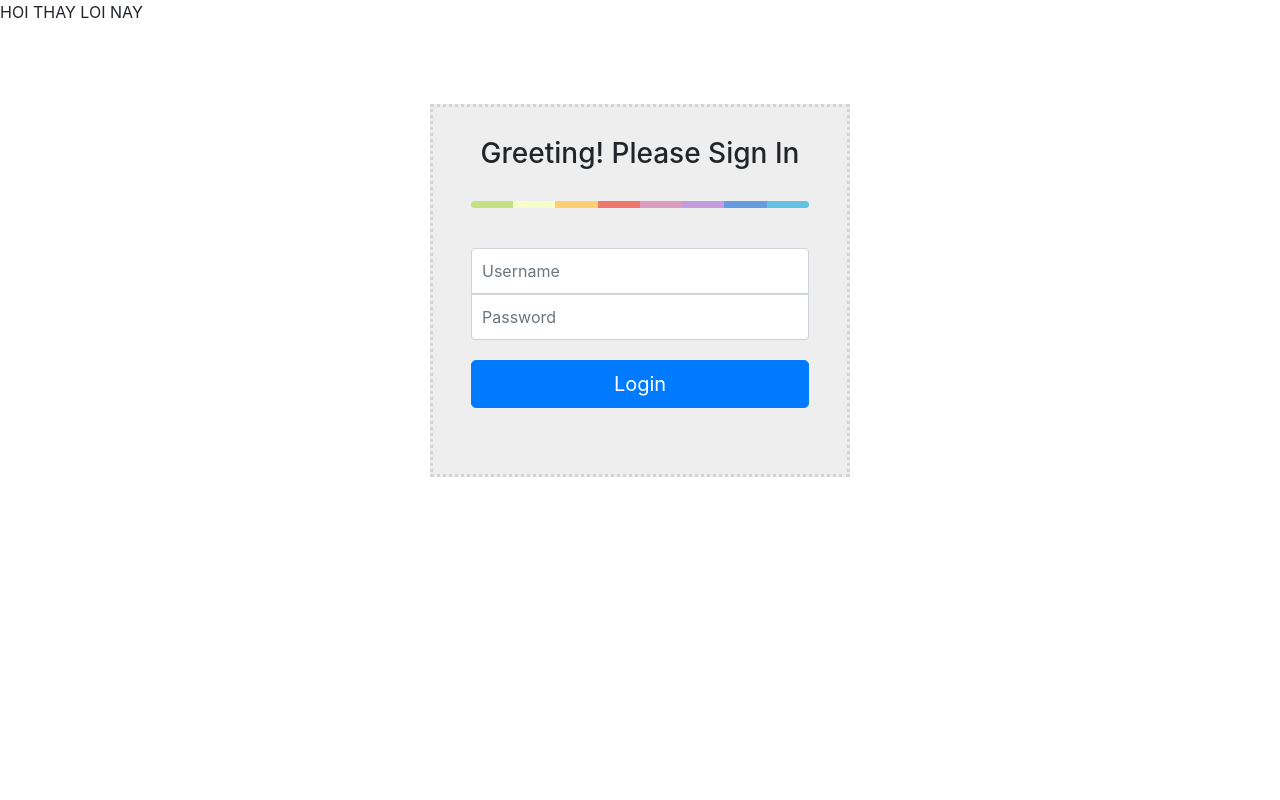
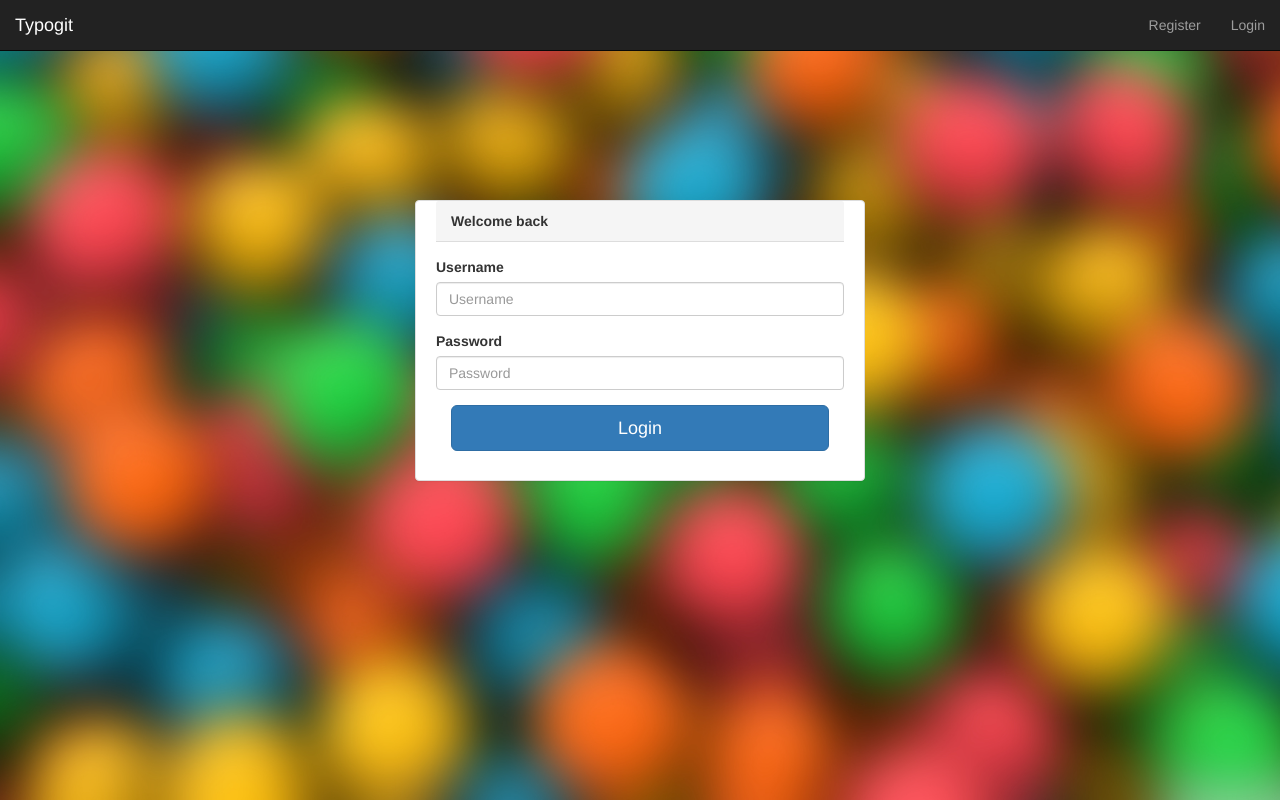
Before and after one commit to znewbiez1001/Typography, a PHP site: page /function/login.php in a window 1280 px wide. Run offline with PHP 8.4, Linux system fonts and the light colour scheme; data that the repository does not hold is empty; some libraries are stand-ins or nearby versions.

Commit message:
Update login page

```diff
--- a/css/login.css
+++ /dev/null
@@ -1,47 +0,0 @@
-.wrapper {
-	margin-top: 80px;
-	margin-bottom: 20px;
-}
-
-.form-signin {
-  max-width: 420px;
-  padding: 30px 38px 66px;
-  margin: 0 auto;
-  background-color: #eee;
-  border: 3px dotted rgba(0,0,0,0.1);
-  }
-
-.form-signin-heading {
-  text-align:center;
-  margin-bottom: 30px;
-}
-
-.form-control {
-  position: relative;
-  font-size: 16px;
-  height: auto;
-  padding: 10px;
-}
-
-input[type="text"] {
-  margin-bottom: 0px;
-  border-bottom-left-radius: 0;
-  border-bottom-right-radius: 0;
-}
-
-input[type="password"] {
-  margin-bottom: 20px;
-  border-top-left-radius: 0;
-  border-top-right-radius: 0;
-}
-
-.colorgraph {
-  height: 7px;
-  border-top: 0;
-  background: #c4e17f;
-  border-radius: 5px;
-  background-image: -webkit-linear-gradient(left, #c4e17f, #c4e17f 12.5%, #f7fdca 12.5%, #f7fdca 25%, #fecf71 25%, #fecf71 37.5%, #f0776c 37.5%, #f0776c 50%, #db9dbe 50%, #db9dbe 62.5%, #c49cde 62.5%, #c49cde 75%, #669ae1 75%, #669ae1 87.5%, #62c2e4 87.5%, #62c2e4);
-  background-image: -moz-linear-gradient(left, #c4e17f, #c4e17f 12.5%, #f7fdca 12.5%, #f7fdca 25%, #fecf71 25%, #fecf71 37.5%, #f0776c 37.5%, #f0776c 50%, #db9dbe 50%, #db9dbe 62.5%, #c49cde 62.5%, #c49cde 75%, #669ae1 75%, #669ae1 87.5%, #62c2e4 87.5%, #62c2e4);
-  background-image: -o-linear-gradient(left, #c4e17f, #c4e17f 12.5%, #f7fdca 12.5%, #f7fdca 25%, #fecf71 25%, #fecf71 37.5%, #f0776c 37.5%, #f0776c 50%, #db9dbe 50%, #db9dbe 62.5%, #c49cde 62.5%, #c49cde 75%, #669ae1 75%, #669ae1 87.5%, #62c2e4 87.5%, #62c2e4);
-  background-image: linear-gradient(to right, #c4e17f, #c4e17f 12.5%, #f7fdca 12.5%, #f7fdca 25%, #fecf71 25%, #fecf71 37.5%, #f0776c 37.5%, #f0776c 50%, #db9dbe 50%, #db9dbe 62.5%, #c49cde 62.5%, #c49cde 75%, #669ae1 75%, #669ae1 87.5%, #62c2e4 87.5%, #62c2e4);
-}
--- a/function/login.php
+++ b/function/login.php
@@ -1,6 +1,6 @@
-
 <html>
   <?php
+  session_start();
   error_reporting(0);
   require '../core/head.php';
   $username = $_POST['USERNAME'];
@@ -10,16 +10,17 @@
       if ($username == ('admin') & $password == ('34779180')) {
           $_SESSION['USERNAME'] = 'USERNAME';
           $_SESSION['PASSWORD'] = 'PASSWORD';
-          header('location: admin.php');
+         header('location: admin.php');
       }
-  } else {
-      echo 'HOI THAY LOI NAY';
   }
+
+
+
   ?>
 
   <head>
     <link rel="stylesheet" href="../css/login.css" media="screen" title="no title" charset="utf-8">
-    <script type="text/javascript">
+    <!-- <script type="text/javascript">
         var attempt = 3; // Variable to count number of attempts.
         // Below function Executes on click of login button.
         function validate(){
@@ -42,10 +43,26 @@
         }
       }
     }
-    </script>
+    </script> -->
+    <style media="screen">
+        body{
+          background: url(../img/register.jpg);
+          background-size: cover;
+        }
+        .panel-default {
+
+        margin: auto;
+        margin-top: 200px;
+        width: 450px;
+        padding-left: 20px;
+        padding-right: 20px;
+        }
+    </style>
   </head>
+
   <body>
-    <div class = "container">
+    <?php include '../core/navbar.php'; ?>
+    <!-- <div class = "container">
 	<div class="wrapper">
 		<form action="" method="post" name="Login_Form" class="form-signin">
 		    <h3 class="form-signin-heading">Greeting! Please Sign In</h3>
@@ -55,7 +72,30 @@
 			  <input type="password" class="form-control" name="PASSWORD" placeholder="Password" id="pass"/>
 
 			  <button class="btn btn-lg btn-primary btn-block"  name="Submit" value="Login" type="Submit" onclick="validate()">Login</button>
-		</form>
+		</form> -->
+
+    <div class="panel panel-default">
+      <div class="panel-heading">
+        <strong>Welcome back</strong>
+      </div>
+      <div class="panel-body">
+        <form class="form-horizontal" role="form" method="post" name="Login_Form">
+          <div class="form-group">
+            <label>
+              Username
+            </label>
+            <input type="text" class="form-control" name="USERNAME" placeholder="Username" id="uname"  />
+          </div>
+          <div class="form-group">
+            <label>
+              Password
+            </label>
+            <input type="password" class="form-control" name="PASSWORD" placeholder="Password" id="pass"  />
+          </div>
+          <button class="btn btn-lg btn-primary btn-block"  name="Submit" value="Login" type="Submit" onclick="validate()">Login</button>
+        </form>
+      </div>
+    </div>
 	</div>
 </div>
   </body>
--- a/function/register.php
+++ b/function/register.php
@@ -11,7 +11,7 @@
 		background-size: cover;
 	}
 	.panel-default {
- 	opacity: 0.9;
+	margin: auto;
  	margin-top:30px;
  	width: 450px;
  	padding-left: 20px;
```
Also changed, not shown: img/intro1.png (deleted), img/outro.jpg (deleted).
